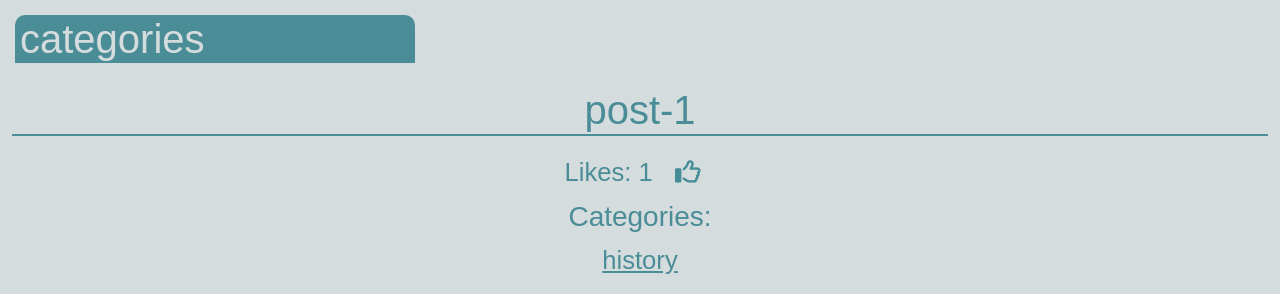
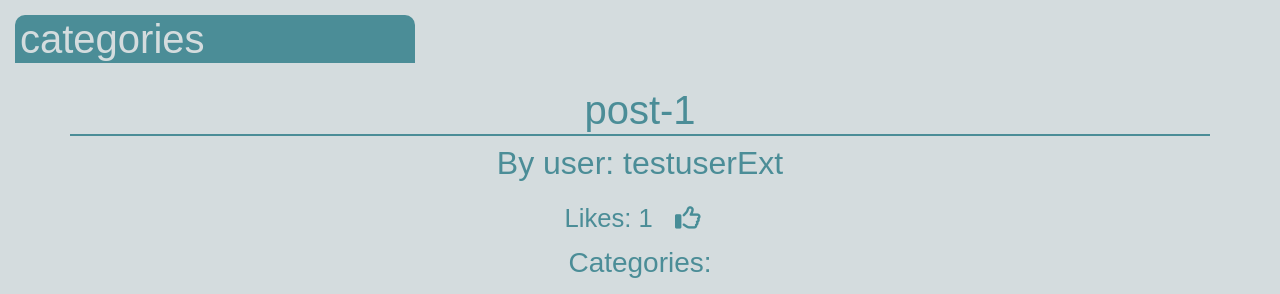
Before and after one commit to CamillaTH/portfolio-4, a Django app: a page that uses templates/post_detail.html in a window 1280 px wide. Shown: the part 106-400 px from the top of the page. Run offline with Django 3.2, Linux system fonts and the light colour scheme; data comes from the database, SQL or seed files in the repository; both versions use the stored data as it was after the commit; some libraries are stand-ins or nearby versions; some web fonts are replaced.

Commit message:
re arranged html code in post detail

```diff
--- a/static/css/style.css
+++ b/static/css/style.css
@@ -166,6 +166,7 @@ ul {
 }
 .textarea.form-control {
   font-size: 1.7rem;
+  max-height: 200px;
 }
 .card-body .comment {
   color: #4B8D97;
@@ -176,6 +177,9 @@ ul {
   color: #4B8D97;
   border-radius: 15px;
   margin-top: 10px;
+}
+
+.post-user > p {
 }
 
 /* blinking animation  */
--- a/templates/post_detail.html
+++ b/templates/post_detail.html
@@ -2,10 +2,12 @@
 {% load crispy_forms_tags %}
 
 <div class="container-fluid">
-    <h1 class="text-center posts-heading">{{ post.heading }} </h1>
                 {% if post.approved %}
                     <div class="container post-border">
                         <div class="row">
+                             <!-- Post section--->
+                                <h1 class="text-center posts-heading">{{ post.heading }} </h1>
+                                <h2 class="text-center post-user">By user: {{ post.author }}</h2>
                                 <div class="like-container-detail text-center">
                                     <span>Likes: <span id="like-counter">{{ post.amount_of_likes }}</span>
                                     <a href="{% url 'like_post' slug=post.slug %}"><i id="like-post-detail" class="fa-regular fa-thumbs-up" ></i></a>
@@ -25,6 +27,8 @@
                                     {% endif %}
                                     <p>{{ post.content | safe }}</p>
                                 <!-- using | safe to remove tags--->
+
+
                                 <!-- comment section--->
                                 <div class="d-flex justify-content-center">
                                     <div class="col-md-8 col-lg-6">
@@ -67,7 +71,6 @@
                                                     </div>
                                             {% endfor %}
                                         </div>
-
                                         </div>
                                     </div>
                                     </div>
```
Also changed, not shown: db.sqlite3.
